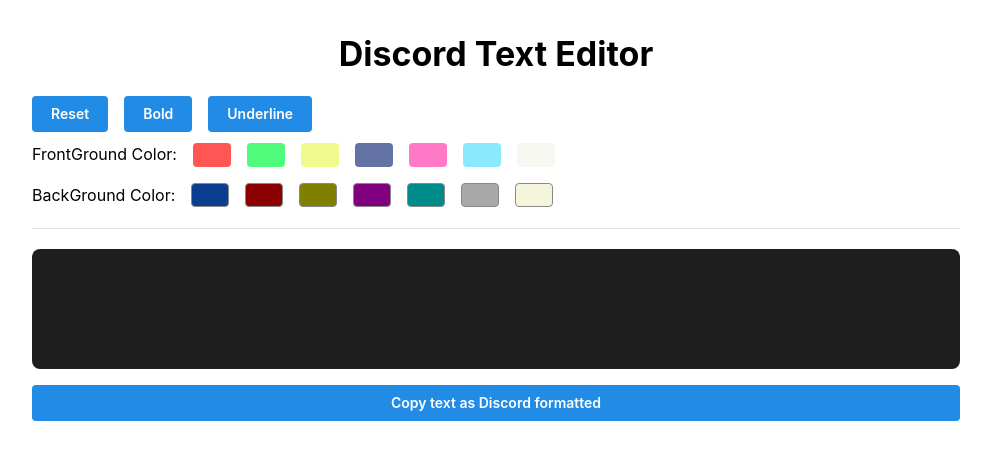
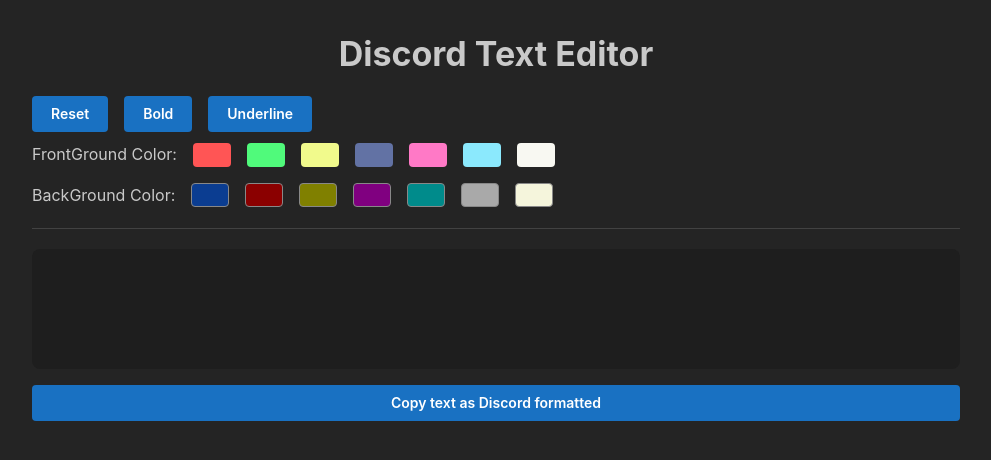
Before and after one commit to NeonX18/color-gen, a Next.js app: page / in a window 1280 px wide. Shown: the top 460 px of the page, without its empty margins (144-1135 px from the left). Built offline with nearby package versions, Linux system fonts and the light colour scheme.

Commit message:
layouy changes

```diff
--- a/app/layout.tsx
+++ b/app/layout.tsx
@@ -1,10 +1,7 @@
+"use client";
+
 import { MantineProvider, ColorSchemeScript } from "@mantine/core";
 import "@mantine/core/styles.css";
-
-export const metadata = {
-  title: "Discord Text Editor",
-  description: "Custom Discord color generator",
-};
 
 export default function RootLayout({
   children,
@@ -12,15 +9,15 @@
   children: React.ReactNode;
 }) {
   return (
-    <html lang="en" suppressHydrationWarning={true}>
+    <html lang="en">
       <head>
-        <ColorSchemeScript />
+        <ColorSchemeScript defaultColorScheme="dark" />
       </head>
-      <body>
+      <body suppressHydrationWarning={true}>
         <MantineProvider
+          defaultColorScheme="dark"
           withGlobalStyles
           withNormalizeCSS
-          theme={{ colorScheme: "dark" }} // or 'light' or dynamic
         >
           {children}
         </MantineProvider>
```
